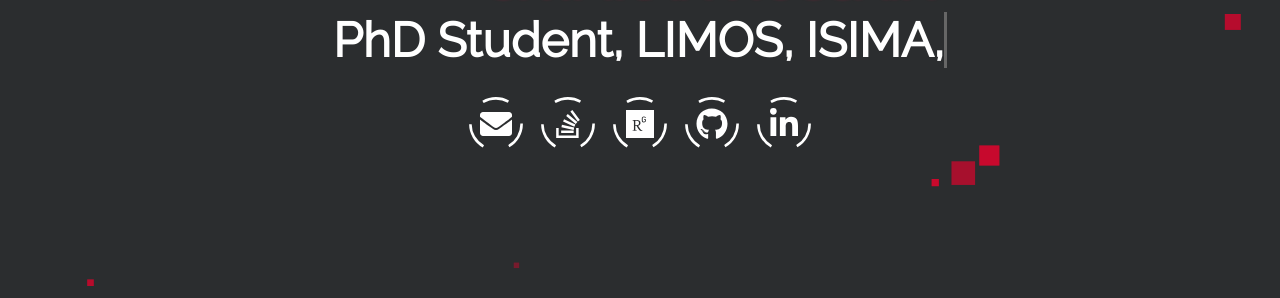
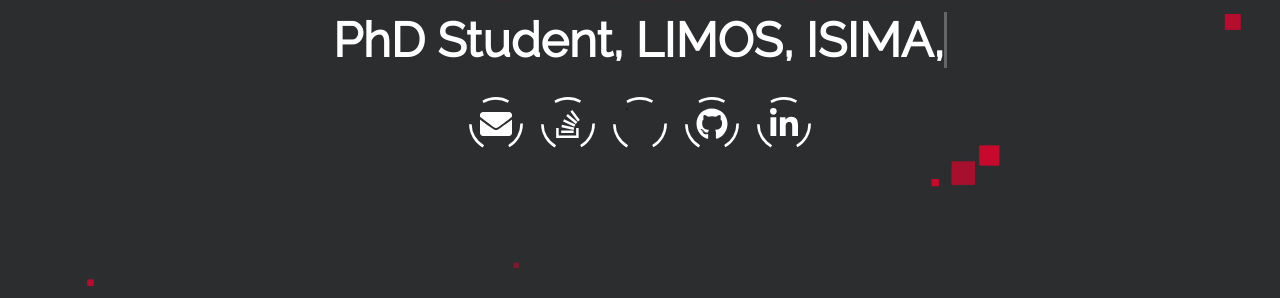
Before and after one commit to imranrana/portfolio, a Jekyll site: the page built from index.html, in a window 1280 px wide. Shown: the part 448-746 px from the top of the page. Built offline with Jekyll 4.4.1, drawn with Linux system fonts in a browser that asks for light colours.

Commit message:
Update landing-page.html

```diff
--- a/_includes/landing-page.html
+++ b/_includes/landing-page.html
@@ -49,7 +49,7 @@
           </svg>
           <div class="social">
             <svg class="social-svg" viewBox="0 0 48 48">
-              <use x="12" y="12" width="24" height="24" viewBox="0 0 48 48" xlink:href="{{ "/assets/img/brands.svg#researchgate" | prepend: site.baseurl }}"></use>
+              <use x="12" y="12" width="24" height="24" viewBox="0 0 48 48" xlink:href="{{ "/assets/img/brands.svg#cv" | prepend: site.baseurl }}"></use>
             </svg>
           </div>
           <span class="label">RESEARCHGATE</span>
```
